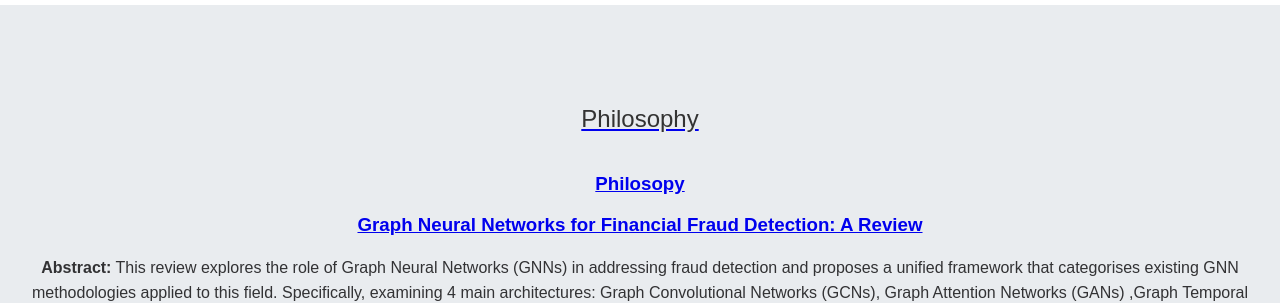
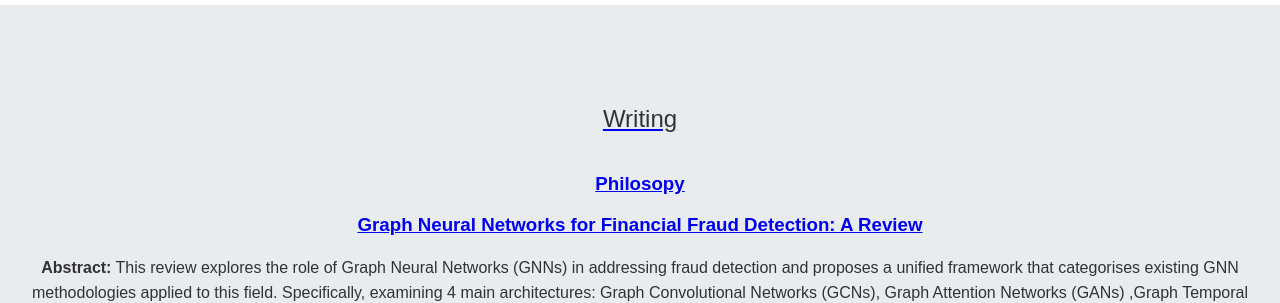
Before and after one commit to Cesarriosd/cesarios, a Jekyll site: the page built from README.md, in a window 1280 px wide and 900 px high, scrolled down 5641 px. Shown: the part 155-458 px from the top of the window. Built offline with Jekyll 4.4.1, drawn with Linux system fonts in a browser that asks for light colours; our own code applies the rules of GitHub Pages for plain Markdown files.

Commit message:
Modify title of writing section

```diff
--- a/_layouts/default.html
+++ b/_layouts/default.html
@@ -611,7 +611,7 @@
 
     <!-- Articles Section -->
     <section id="writing" class="writing">
-        <h2>Philosophy</h2>
+        <h2>Writing</h2>
         <div class="article">
             <h3>Philosopy</h3>
             <h3><a href="https://arxiv.org/pdf/2411.05815">Graph Neural Networks for Financial Fraud Detection: A Review</a></h3>
```
